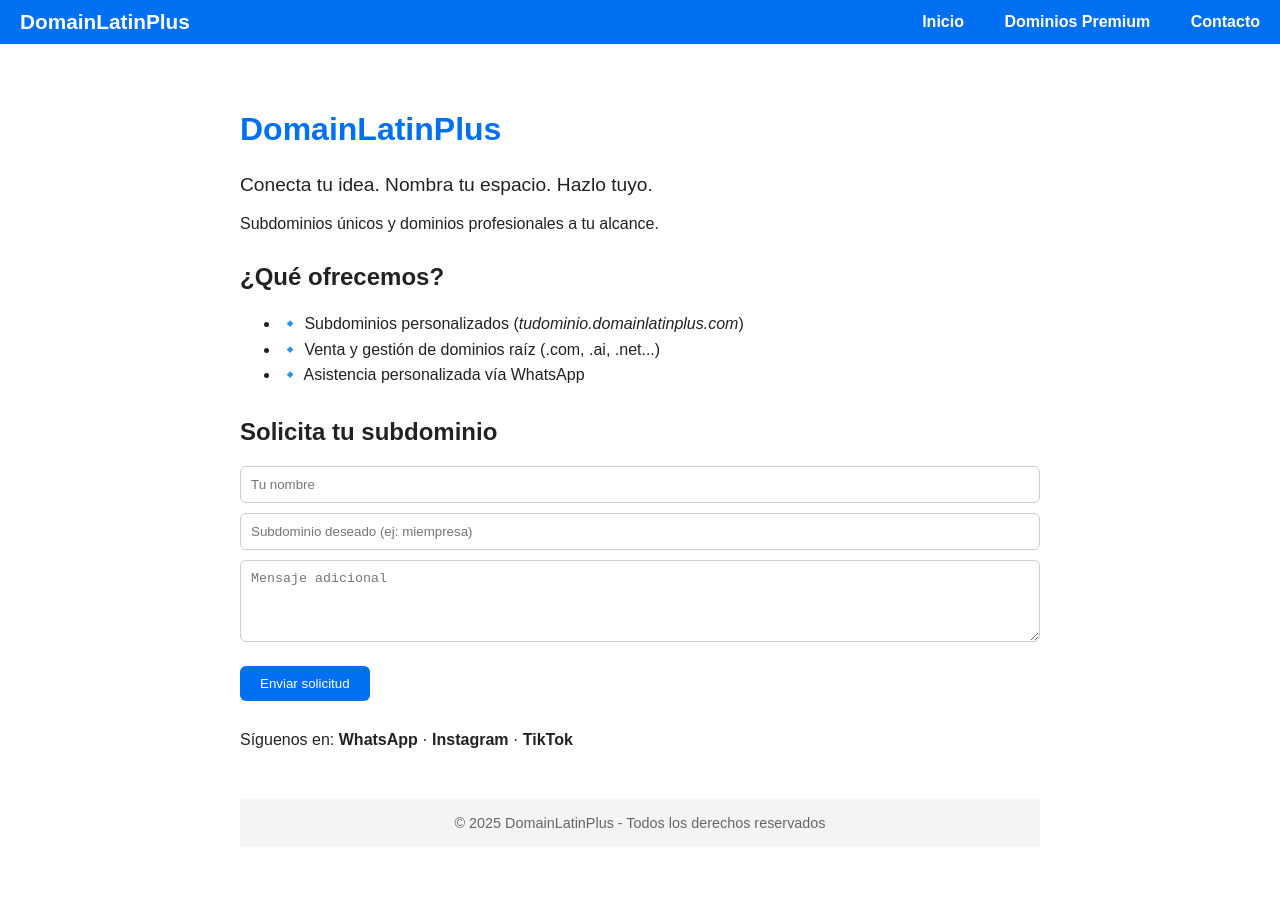
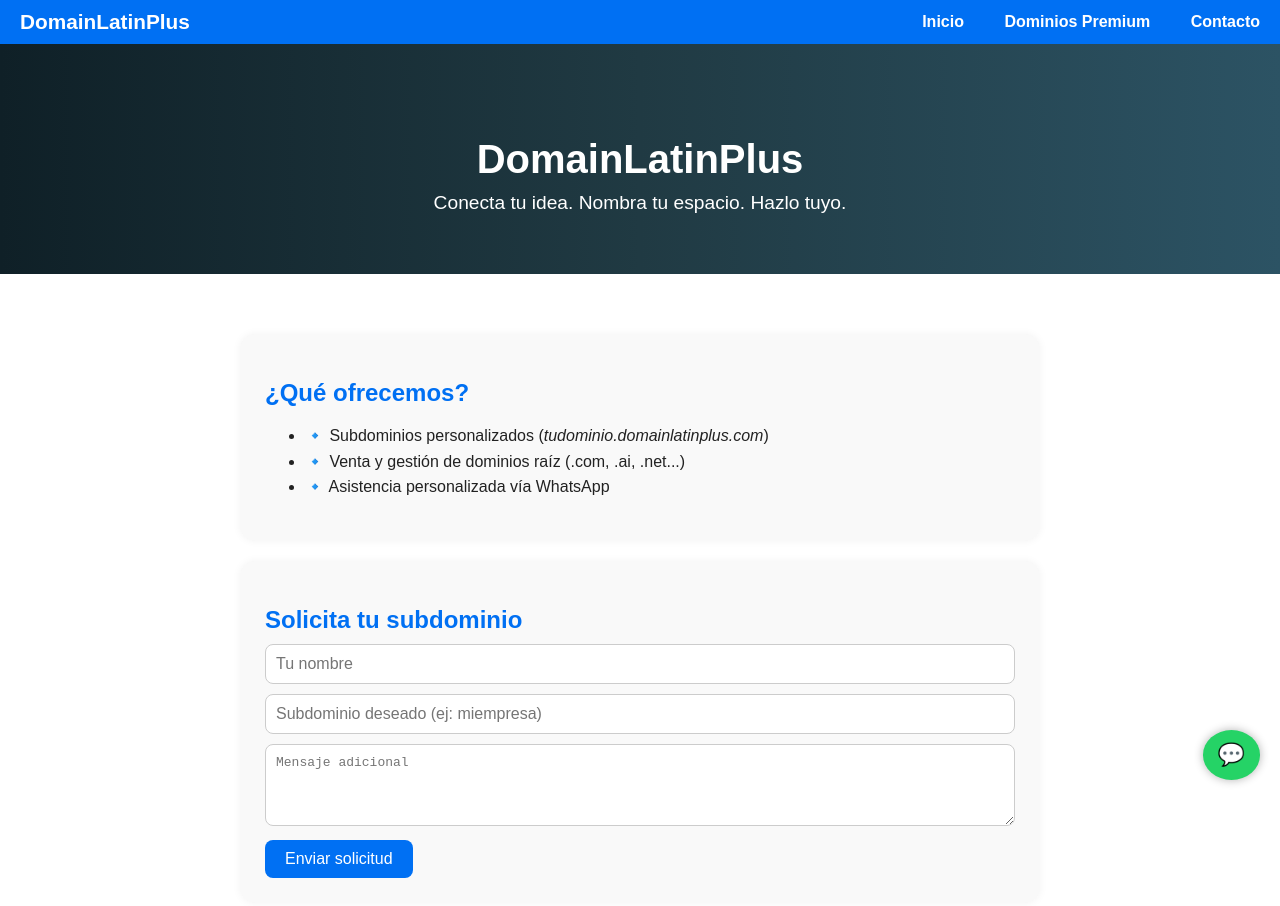
Before and after one commit to hdjunior0927/domainlatinplus-site, a plain HTML site: page index.html in a window 1280 px wide. Shown: the top 906 px of the page. Drawn offline with Linux system fonts and the light colour scheme.

Commit message:
Update index.html

```diff
--- a/index.html
+++ b/index.html
@@ -2,9 +2,86 @@
 <html lang="es">
 <head>
   <meta charset="UTF-8" />
-  <title>DomainLatinPlus - Inicio</title>
+  <title>Subdominios y Dominios Profesionales | DomainLatinPlus</title>
+  <meta name="description" content="Registra subdominios personalizados y compra dominios profesionales con DomainLatinPlus. Conecta tu idea, nombra tu espacio y hazlo tuyo.">
+  <meta name="viewport" content="width=device-width, initial-scale=1.0" />
   <link rel="stylesheet" href="style.css" />
   <link rel="stylesheet" href="menu.css" />
+  <style>
+    .hero {
+      background: linear-gradient(to right, #0f2027, #203a43, #2c5364);
+      color: white;
+      text-align: center;
+      padding: 60px 20px;
+    }
+    .hero h1 {
+      font-size: 2.5em;
+      margin-bottom: 10px;
+    }
+    .hero p {
+      font-size: 1.2em;
+      margin: 0;
+    }
+    .section {
+      max-width: 800px;
+      margin: auto;
+      padding: 40px 20px;
+      font-family: Arial, sans-serif;
+    }
+    .card-section {
+      background: #f9f9f9;
+      padding: 25px;
+      border-radius: 15px;
+      box-shadow: 0 0 8px rgba(0,0,0,0.05);
+      margin-top: 20px;
+    }
+    .card-section h2 {
+      color: #0070f3;
+      margin-bottom: 10px;
+    }
+    .card-section ul {
+      line-height: 1.6;
+    }
+    form input, form textarea {
+      width: 100%;
+      padding: 10px;
+      margin-bottom: 10px;
+      font-size: 1em;
+      border: 1px solid #ccc;
+      border-radius: 8px;
+    }
+    button[type="submit"] {
+      background-color: #0070f3;
+      color: white;
+      padding: 10px 20px;
+      border: none;
+      cursor: pointer;
+      border-radius: 8px;
+      font-size: 1em;
+    }
+    footer {
+      text-align: center;
+      padding: 20px;
+      background-color: #f4f4f4;
+      font-size: 0.9em;
+      color: #666;
+      margin-top: 40px;
+    }
+    .whatsapp-float {
+      position: fixed;
+      bottom: 20px;
+      right: 20px;
+      background-color: #25D366;
+      color: white;
+      padding: 12px 15px;
+      border-radius: 50%;
+      font-size: 22px;
+      text-align: center;
+      text-decoration: none;
+      box-shadow: 0 0 10px rgba(0,0,0,0.3);
+      z-index: 1000;
+    }
+  </style>
 </head>
 <body>
 
@@ -17,36 +94,45 @@
   </div>
 </nav>
 
-<section style="padding: 40px 20px; max-width: 800px; margin: auto; font-family: Arial, sans-serif;">
-  <h1 style="color: #0070f3; font-size: 2em;">DomainLatinPlus</h1>
-  <p style="font-size: 1.2em;">Conecta tu idea. Nombra tu espacio. Hazlo tuyo.</p>
-  <p>Subdominios únicos y dominios profesionales a tu alcance.</p>
+<section class="hero">
+  <h1>DomainLatinPlus</h1>
+  <p>Conecta tu idea. Nombra tu espacio. Hazlo tuyo.</p>
+</section>
 
-  <h2 style="margin-top: 30px;">¿Qué ofrecemos?</h2>
-  <ul style="line-height: 1.6;">
+<section class="section">
+
+  <div class="card-section">
+    <h2>¿Qué ofrecemos?</h2>
+    <ul>
       <li>🔹 Subdominios personalizados (<em>tudominio.domainlatinplus.com</em>)</li>
       <li>🔹 Venta y gestión de dominios raíz (.com, .ai, .net...)</li>
       <li>🔹 Asistencia personalizada vía WhatsApp</li>
     </ul>
+  </div>
 
-  <h2 style="margin-top: 30px;">Solicita tu subdominio</h2>
-  <form action="https://formsubmit.co/hdjunior1210@gmail.com" method="POST" style="margin-top: 20px;">
-    <input type="text" name="Nombre" placeholder="Tu nombre" required style="width: 100%; padding: 10px; margin-bottom: 10px;" />
-    <input type="text" name="Subdominio" placeholder="Subdominio deseado (ej: miempresa)" required style="width: 100%; padding: 10px; margin-bottom: 10px;" />
-    <textarea name="Mensaje" placeholder="Mensaje adicional" rows="4" style="width: 100%; padding: 10px;"></textarea>
+  <div class="card-section">
+    <h2>Solicita tu subdominio</h2>
+    <form action="https://formsubmit.co/hdjunior1210@gmail.com" method="POST">
+      <input type="text" name="Nombre" placeholder="Tu nombre" required />
+      <input type="text" name="Subdominio" placeholder="Subdominio deseado (ej: miempresa)" required />
+      <textarea name="Mensaje" placeholder="Mensaje adicional" rows="4"></textarea>
 
       <input type="hidden" name="_captcha" value="false">
       <input type="hidden" name="_next" value="https://domainlatinplus.com/gracias.html">
 
-    <button type="submit" style="background-color: #0070f3; color: white; padding: 10px 20px; border: none; cursor: pointer; margin-top: 10px;">Enviar solicitud</button>
+      <button type="submit">Enviar solicitud</button>
     </form>
+  </div>
 
-  <p style="margin-top: 30px;">Síguenos en: <strong>WhatsApp</strong> · <strong>Instagram</strong> · <strong>TikTok</strong></p>
+  <p style="text-align: center; margin-top: 30px;">Síguenos en: <strong>WhatsApp</strong> · <strong>Instagram</strong> · <strong>TikTok</strong></p>
 
-  <footer style="margin-top: 50px; font-size: 0.9em; color: #666;">
+</section>
+
+<a href="https://wa.me/50765731513" class="whatsapp-float" target="_blank" title="Escríbenos por WhatsApp">💬</a>
+
+<footer>
   © 2025 DomainLatinPlus - Todos los derechos reservados
 </footer>
-</section>
 
 </body>
 </html>
```
Lines whose indentation alone changed are shown as unchanged.
